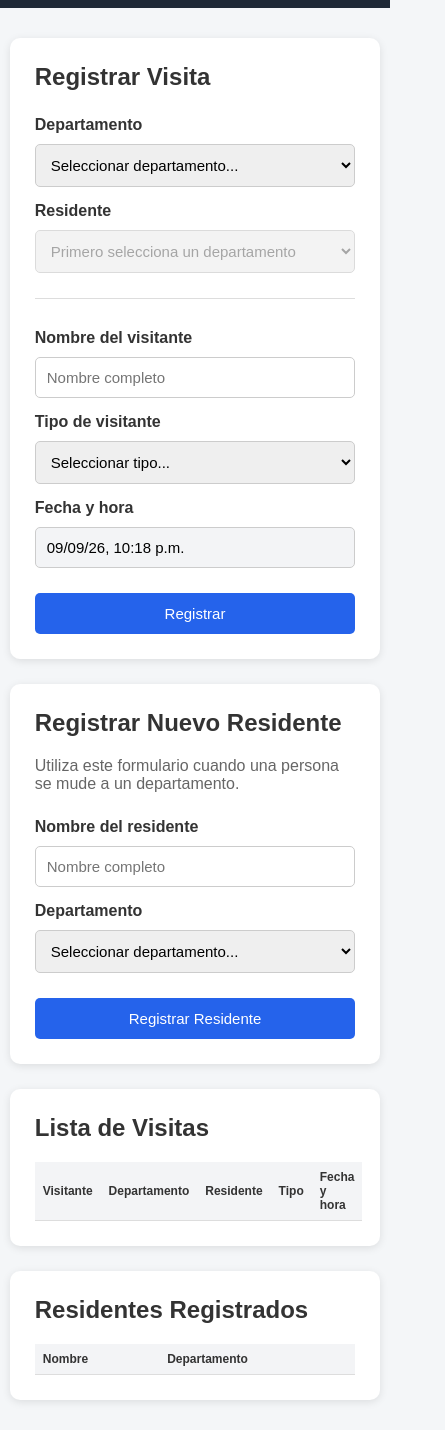
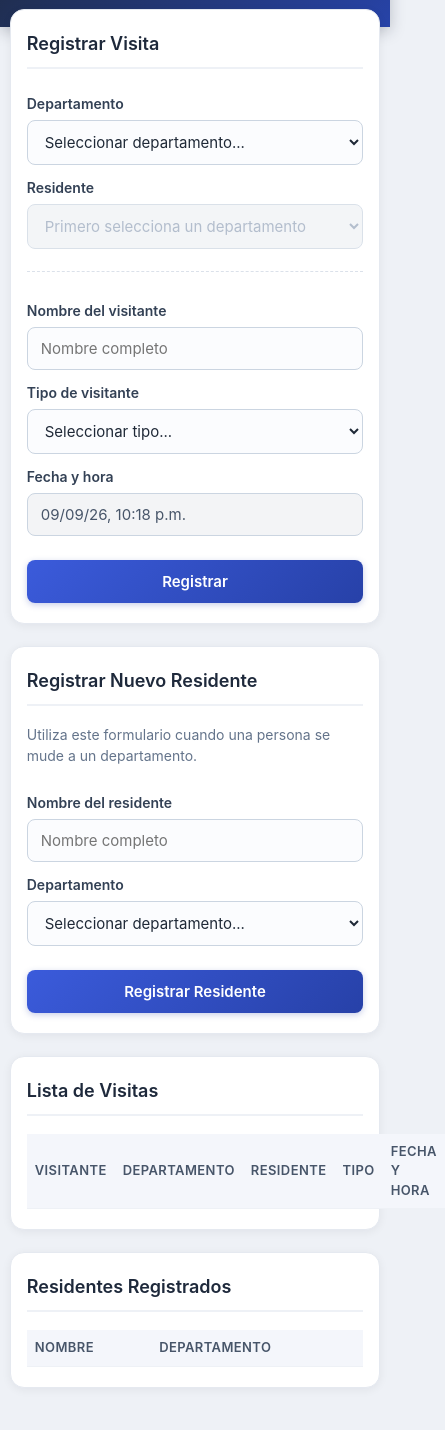
Before and after one commit to Yamil10/Sistema-de-control-de-accesos, a website: page public/index.html in a window 390 px wide. Shown: the part 105-1535 px from the top of the page, 445 px wide, since content can reach past the window. Drawn offline with Linux system fonts and the light colour scheme; no server answers.

Commit message:
frontend mejorado

```diff
--- a/public/app.js
+++ b/public/app.js
@@ -18,6 +18,21 @@ const visitasTable =
 
 const residentesTable =
     document.getElementById("residentesTable");
+
+
+// ==========================================
+// BADGES PARA TIPO DE VISITANTE
+// ==========================================
+
+const tipoBadges = {
+    "Familia": "badge-familia",
+    "Amigo": "badge-amigo",
+    "Proveedor": "badge-proveedor",
+    "Taxi": "badge-taxi",
+    "Técnico": "badge-tecnico",
+    "Repartidor": "badge-repartidor",
+    "Otro": "badge-otro"
+};
 
 
 // ==========================================
@@ -332,7 +347,7 @@ async function cargarVisitas() {
 
         visitasTable.innerHTML = `
             <tr>
-                <td colspan="5">
+                <td class="empty" colspan="5">
                     No hay visitas registradas.
                 </td>
             </tr>
@@ -355,7 +370,11 @@ async function cargarVisitas() {
 
             <td>${visita.residente}</td>
 
-            <td>${visita.tipo}</td>
+            <td>
+                <span class="badge ${tipoBadges[visita.tipo] || "badge-otro"}">
+                    ${visita.tipo}
+                </span>
+            </td>
 
             <td>${visita.timestamp}</td>
 
@@ -379,6 +398,18 @@ async function cargarListaResidentes() {
 
     residentesTable.innerHTML = "";
 
+    if (residentes.length === 0) {
+
+        residentesTable.innerHTML = `
+            <tr>
+                <td class="empty" colspan="2">
+                    No hay residentes registrados.
+                </td>
+            </tr>
+        `;
+
+        return;
+    }
 
     residentes.forEach(residente => {
 
--- a/public/style.css
+++ b/public/style.css
@@ -5,36 +5,54 @@
 }
 
 body {
-    font-family: Arial, sans-serif;
-    background-color: #f4f6f8;
-    color: #333;
+    font-family: "Inter", "Segoe UI", system-ui, -apple-system, Arial, sans-serif;
+    background-color: #eef1f6;
+    color: #1f2937;
+    line-height: 1.5;
 }
 
 header {
-    background-color: #1f2937;
+    background: linear-gradient(135deg, #1e293b 0%, #2743a8 100%);
     color: white;
     text-align: center;
-    padding: 25px;
+    padding: 34px 20px 30px;
+    box-shadow: 0 4px 14px rgba(30, 41, 59, 0.25);
 }
 
 header h1 {
-    margin-bottom: 8px;
+    font-weight: 700;
+    font-size: 26px;
+    letter-spacing: 0.3px;
+    margin-bottom: 6px;
+}
+
+header p {
+    opacity: 0.85;
+    font-size: 15px;
 }
 
 main {
     width: 90%;
     max-width: 1100px;
-    margin: 30px auto;
+    margin: -18px auto 40px;
 }
 
 section {
     background-color: white;
-    padding: 25px;
-    margin-bottom: 25px;
-    border-radius: 10px;
+    padding: 26px 28px;
+    margin-bottom: 22px;
+    border-radius: 14px;
+    border: 1px solid #e5e9f0;
+    box-shadow: 0 2px 10px rgba(15, 23, 42, 0.06);
+}
 
-    box-shadow:
-        0 2px 8px rgba(0, 0, 0, 0.1);
+section > h2 {
+    font-size: 18px;
+    font-weight: 600;
+    margin-bottom: 18px;
+    padding-bottom: 10px;
+    border-bottom: 2px solid #eef1f6;
+    color: #1e293b;
 }
 
 h2 {
@@ -43,82 +61,141 @@ h2 {
 
 .description {
     margin-bottom: 20px;
-    color: #666;
+    color: #64748b;
+    font-size: 14px;
 }
 
 form {
     display: grid;
-    gap: 10px;
+    gap: 6px;
 }
 
 label {
-    font-weight: bold;
-    margin-top: 5px;
+    font-weight: 600;
+    font-size: 14px;
+    margin-top: 6px;
+    color: #334155;
 }
 
 input,
 select {
     width: 100%;
-    padding: 11px;
+    padding: 11px 13px;
+    border: 1px solid #cbd5e1;
+    border-radius: 8px;
+    font-size: 15px;
+    font-family: inherit;
+    background-color: #fbfcfe;
+    color: #1f2937;
+    transition: border-color 0.15s ease, box-shadow 0.15s ease, background-color 0.15s ease;
+}
 
-    border: 1px solid #ccc;
-    border-radius: 5px;
-
-    font-size: 15px;
+input:focus,
+select:focus {
+    outline: none;
+    border-color: #3b5bdb;
+    box-shadow: 0 0 0 3px rgba(59, 91, 219, 0.15);
+    background-color: #fff;
 }
 
 input[readonly] {
     background-color: #f3f4f6;
+    color: #475569;
+    cursor: default;
+}
+
+input[disabled],
+select[disabled] {
+    background-color: #eef1f5;
+    color: #94a3b8;
+    cursor: not-allowed;
 }
 
 hr {
     border: none;
-    border-top: 1px solid #ddd;
-
-    margin: 15px 0;
+    border-top: 1px dashed #dbe1ea;
+    margin: 16px 0;
 }
 
 button {
-    padding: 12px;
-
+    padding: 12px 18px;
     border: none;
-    border-radius: 5px;
-
-    background-color: #2563eb;
+    border-radius: 8px;
+    background: linear-gradient(135deg, #3b5bdb 0%, #2741a8 100%);
     color: white;
-
     font-size: 15px;
-
+    font-weight: 600;
+    font-family: inherit;
     cursor: pointer;
-
-    margin-top: 15px;
+    margin-top: 18px;
+    box-shadow: 0 2px 6px rgba(39, 65, 168, 0.25);
+    transition: transform 0.12s ease, box-shadow 0.12s ease, filter 0.12s ease;
 }
 
 button:hover {
-    background-color: #1d4ed8;
+    filter: brightness(1.05);
+    box-shadow: 0 4px 12px rgba(39, 65, 168, 0.35);
+    transform: translateY(-1px);
+}
+
+button:active {
+    transform: translateY(0);
+    box-shadow: 0 1px 3px rgba(39, 65, 168, 0.3);
 }
 
 table {
     width: 100%;
     border-collapse: collapse;
+    font-size: 14.5px;
 }
 
 th,
 td {
-    padding: 12px;
-
-    border-bottom: 1px solid #ddd;
-
+    padding: 13px 14px;
+    border-bottom: 1px solid #eef1f6;
     text-align: left;
 }
 
 th {
-    background-color: #f3f4f6;
+    background-color: #f4f6fb;
+    color: #475569;
+    font-weight: 600;
+    font-size: 13px;
+    text-transform: uppercase;
+    letter-spacing: 0.4px;
 }
 
-td {
-    background-color: white;
+tbody tr {
+    transition: background-color 0.12s ease;
 }
+
+tbody tr:hover {
+    background-color: #f8faff;
+}
+
+td.empty {
+    text-align: center;
+    color: #94a3b8;
+    padding: 26px;
+    font-style: italic;
+}
+
+.badge {
+    display: inline-block;
+    padding: 3px 11px;
+    border-radius: 999px;
+    font-size: 12.5px;
+    font-weight: 600;
+    letter-spacing: 0.2px;
+}
+
+.badge-familia  { background-color: #dbeafe; color: #1d4ed8; }
+.badge-amigo    { background-color: #dcfce7; color: #15803d; }
+.badge-proveedor{ background-color: #fef3c7; color: #b45309; }
+.badge-taxi     { background-color: #e2e8f0; color: #334155; }
+.badge-tecnico  { background-color: #fce7f3; color: #be185d; }
+.badge-repartidor { background-color: #cffafe; color: #0e7490; }
+.badge-otro     { background-color: #f1f5f9; color: #475569; }
 
 @media (max-width: 700px) {
 
@@ -126,8 +203,12 @@ td {
         width: 95%;
     }
 
+    section {
+        padding: 20px 16px;
+    }
+
     table {
-        font-size: 12px;
+        font-size: 12.5px;
     }
 
     th,
```
